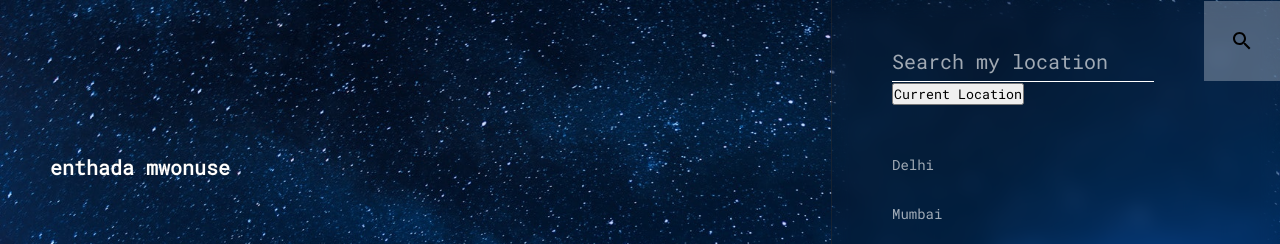
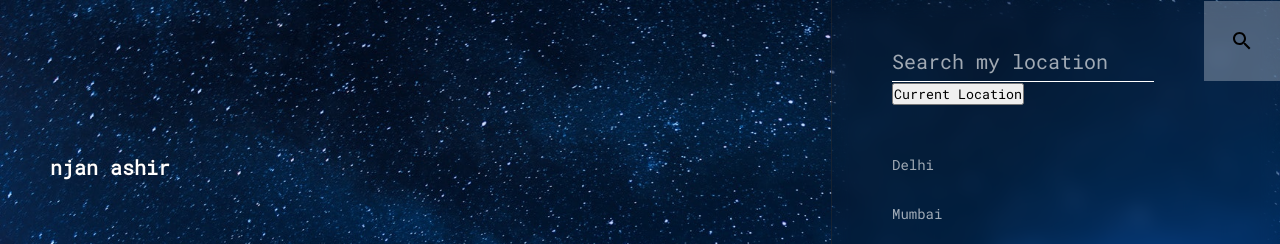
Before and after one commit to Ashcoder666/weather-react-app, a React (Create React App) app: page / in a window 1280 px wide. Shown: the top 244 px of the page. Built offline with nearby package versions, Linux system fonts and the light colour scheme; no server answers.

Commit message:
added changes2

```diff
--- a/src/RightBar.jsx
+++ b/src/RightBar.jsx
@@ -12,7 +12,7 @@
   return (
     <div className='rightbar-body'>
       <div className="brand">
-    <h1>enthada mwonuse</h1>
+    <h1>njan ashir</h1>
       </div>
       <div className="celsius-container">
         <div className="celsius">{loc&&loc.current.temp_c}°C</div>
```
